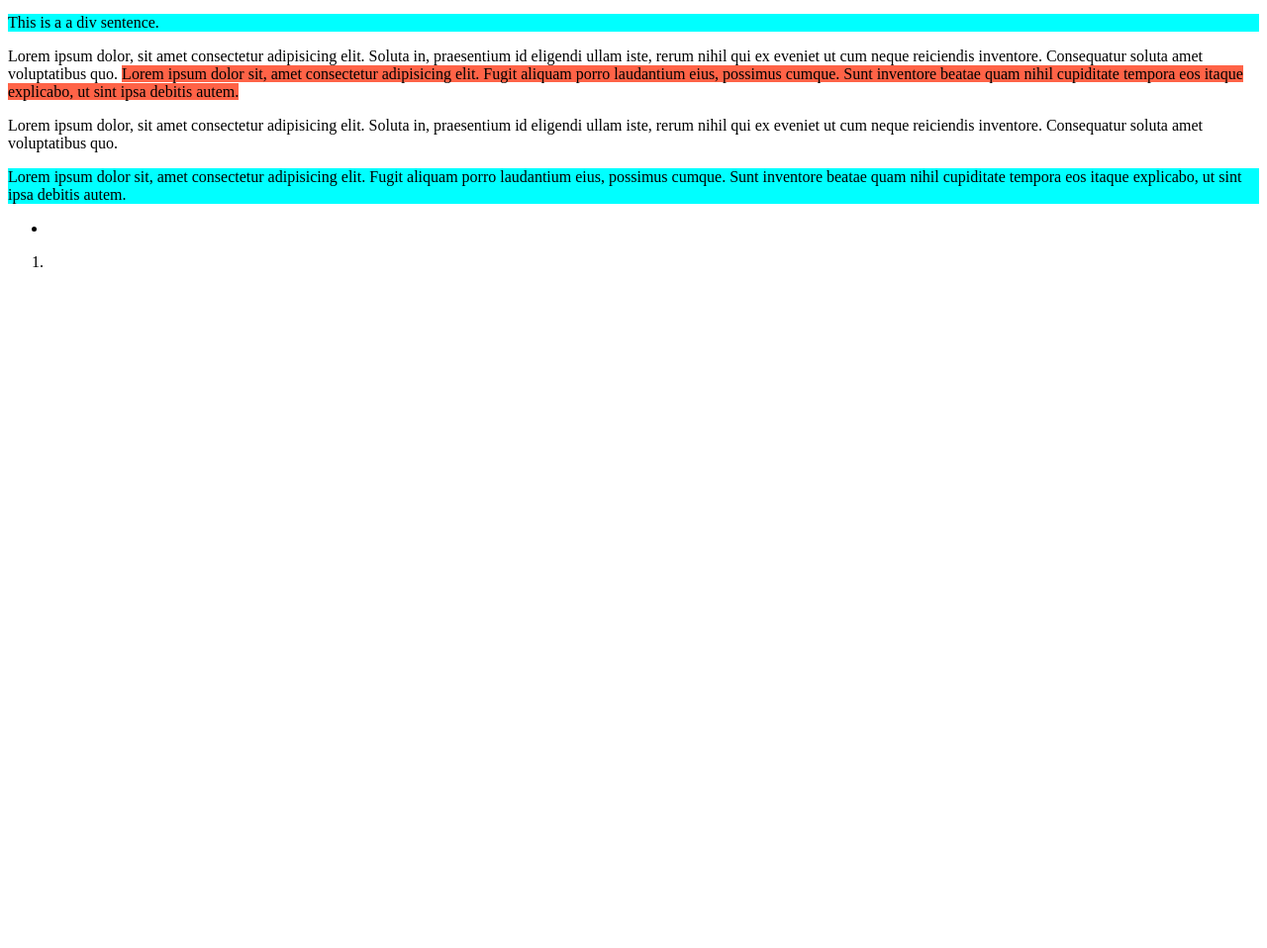
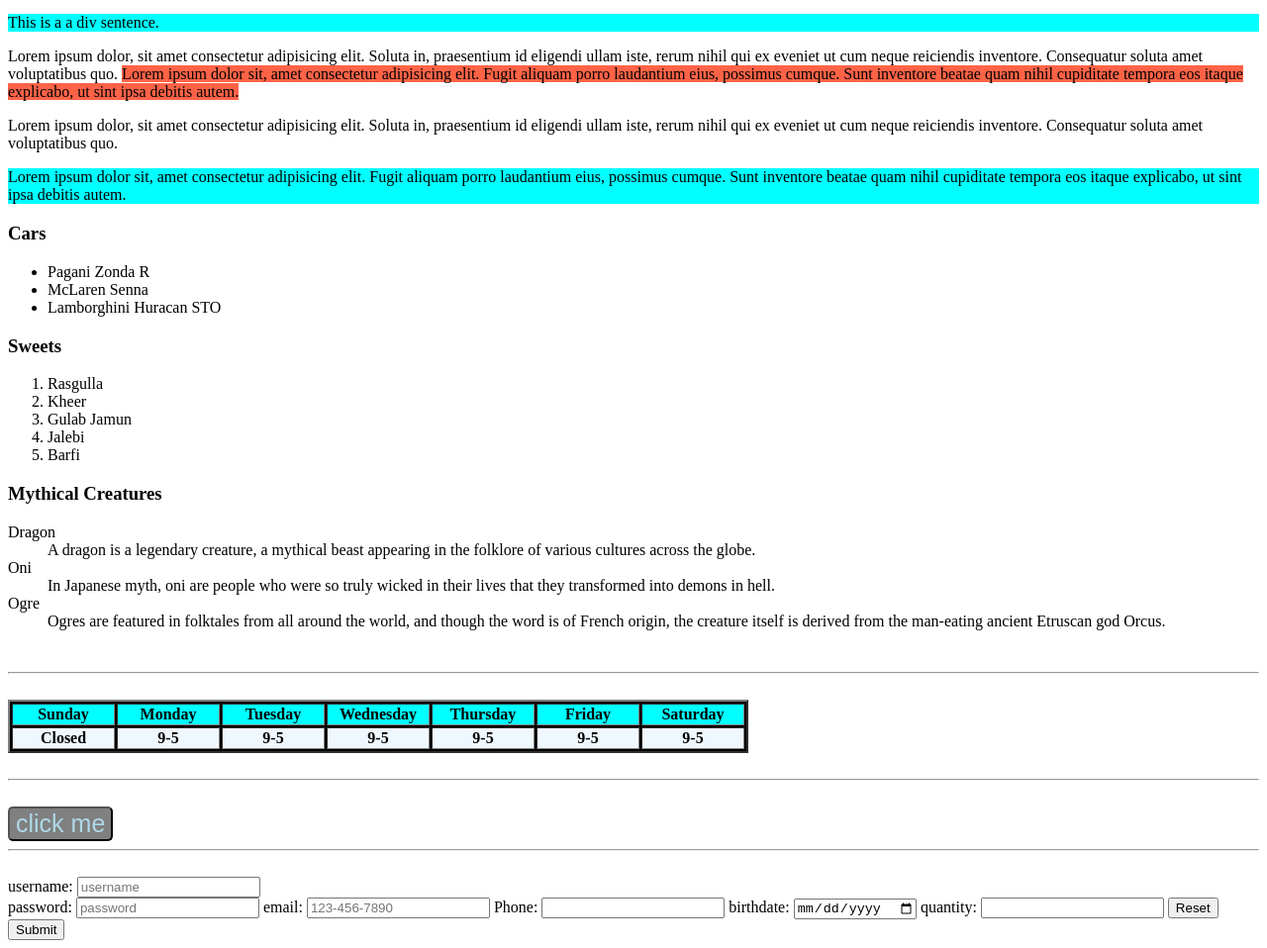
Before and after one commit to 117Ness/WebDev, a plain HTML site: page index.html in a window 1280 px wide. Shown: the part 2808-3766 px from the top of the page at 99% size. Before the commit the page ends 3098 px from the top, so only its background shows below. Drawn offline with Linux system fonts and the light colour scheme.

Commit message:
lists buttons and forms

```diff
--- a/index.html
+++ b/index.html
@@ -149,19 +149,90 @@ incidunt dolores exercitationem at, fugit laboriosam modi doloribus
         <p>Lorem ipsum dolor, sit amet consectetur adipisicing elit. Soluta in, praesentium id eligendi ullam iste, rerum nihil qui ex eveniet ut cum neque reiciendis inventore. Consequatur soluta amet voluptatibus quo. <!-- appears in a separate block --> <div style="background-color: cyan;">Lorem ipsum dolor sit, amet consectetur adipisicing elit. Fugit aliquam porro laudantium eius, possimus cumque. Sunt inventore beatae quam nihil cupiditate tempora eos itaque explicabo, ut sint ipsa debitis autem.</div></p>
 
         <!-- Unordered List -->
+         <h3>Cars</h3>
         <ul>
-          <li></li>
+          <li>Pagani Zonda R</li>
+          <li>McLaren Senna</li>
+          <li>Lamborghini Huracan STO</li>
         </ul>
 
         <!-- Ordered List -->
+         <h3>Sweets</h3>
         <ol>
-          <li></li>
+          <li>Rasgulla</li>
+          <li>Kheer</li>
+          <li>Gulab Jamun</li>
+          <li>Jalebi</li>
+          <li>Barfi</li>
         </ol>
 
         <!-- Definition List -->
+         <h3>Mythical Creatures</h3>
         <dl>
-          <dd></dd>
+          <dt>Dragon</dt>
+          <dd>A dragon is a legendary creature, a mythical beast appearing in the folklore of various cultures across the globe.</dd>
+          <dt>Oni</dt>
+          <dd>In Japanese myth, oni are people who were so truly wicked in their lives that they transformed into demons in hell.</dd>
+          <dt>Ogre</dt>
+          <dd>Ogres are featured in folktales from all around the world, and though the word is of French origin, the creature itself is derived from the man-eating ancient Etruscan god Orcus.</dd>
         </dl>
+
+        <br>
+        <hr>
+        <br>
+        <table border="2px" style="background-color: black;">
+          <tr align="center" style="background-color: aqua;">
+            <th width="100px">Sunday</th>
+            <th width="100px">Monday</th>
+            <th width="100px">Tuesday</th>
+            <th width="100px">Wednesday</th>
+            <th width="100px">Thursday</th>
+            <th width="100px">Friday</th>
+            <th width="100px">Saturday</th>
+          </tr>
+          <tr align="center" style="background-color: aliceblue;">
+            <th width="100px">Closed</th>
+            <th width="100px">9-5</th>
+            <th width="100px">9-5</th>
+            <th width="100px">9-5</th>
+            <th width="100px">9-5</th>
+            <th width="100px">9-5</th>
+            <th width="100px">9-5</th>
+          </tr>
+        </table>
+        <br>
+        <hr>
+        <br>
+
+        <a href="https://www.google.com" target="_blank"><button style="font-size: 25px; background-color: grey; color: lightblue; border-radius: 5px;">click me</button></a>
+
+        <br><hr><br>
+        <!-- the action attribute sends data to this file -->
+        <!-- GET is for insensitive data, POST is for confidential info like username and password -->
+        <form action="index.php" method="post">
+
+          <!--when we click on the label our cursor moves to the text box, this is the use of FOR attribute paired with id-->
+          <label for="username">username:</label>
+          <input type="text" id="username" required minlength="6" maxlength="20" placeholder="username"><br>
+
+          <label for="password">password:</label>
+          <input type="password" id="password" required minlength="6" maxlength="20" placeholder="password">
+
+          <label for="email">email:</label>
+          <input type="email" id="email" placeholder="123-456-7890" patterns="[0-9]{3}-[0-9]{3}-[0-9]{4}">
+
+          <label for="phone">Phone:</label>
+          <input type="tel" id="phone" placeholder="">
+
+          <label for="bday">birthdate:</label>
+          <input type="date">
+
+          <label for="quantity">quantity:</label>
+          <input type="number">
+
+          <input type="reset"><br>
+          <input type="submit" >
+        </form>
 
 
   </body>
```
